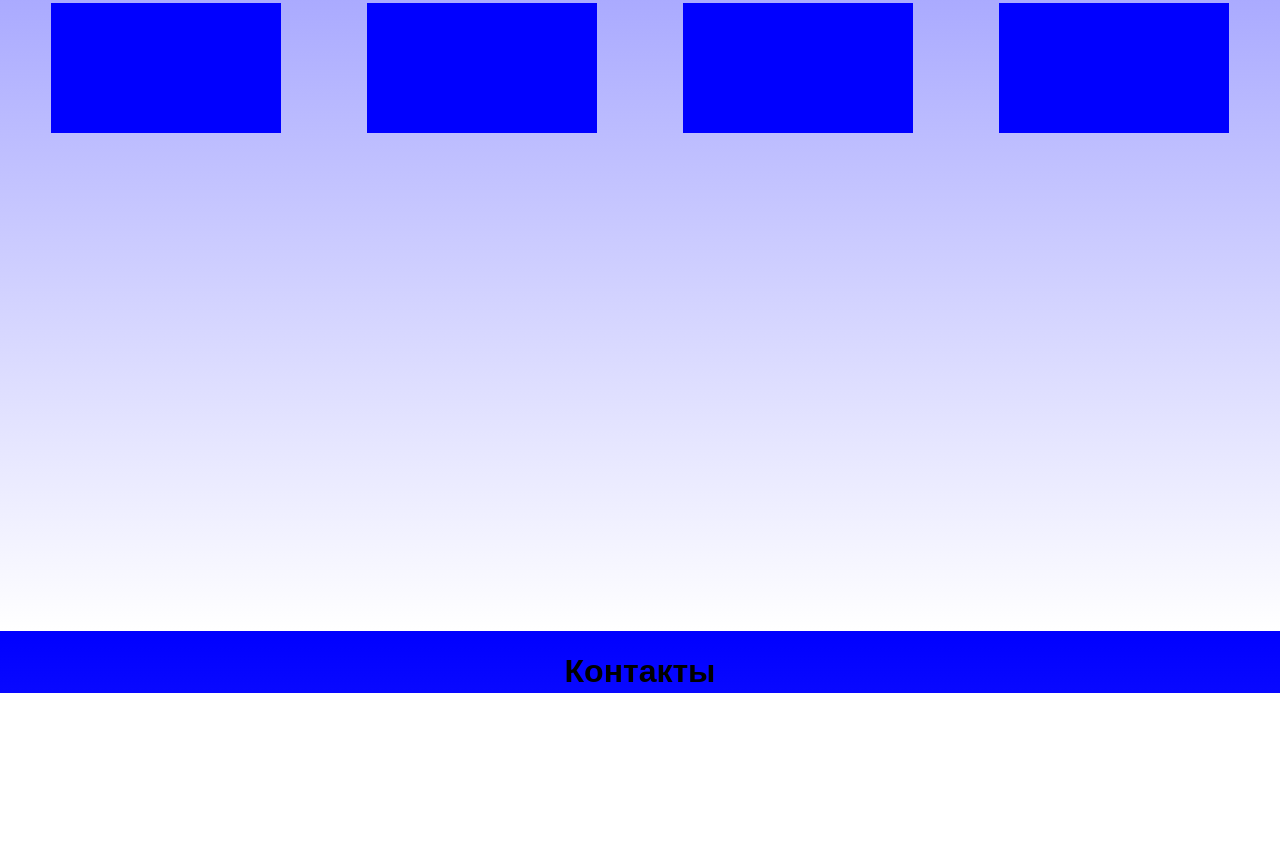
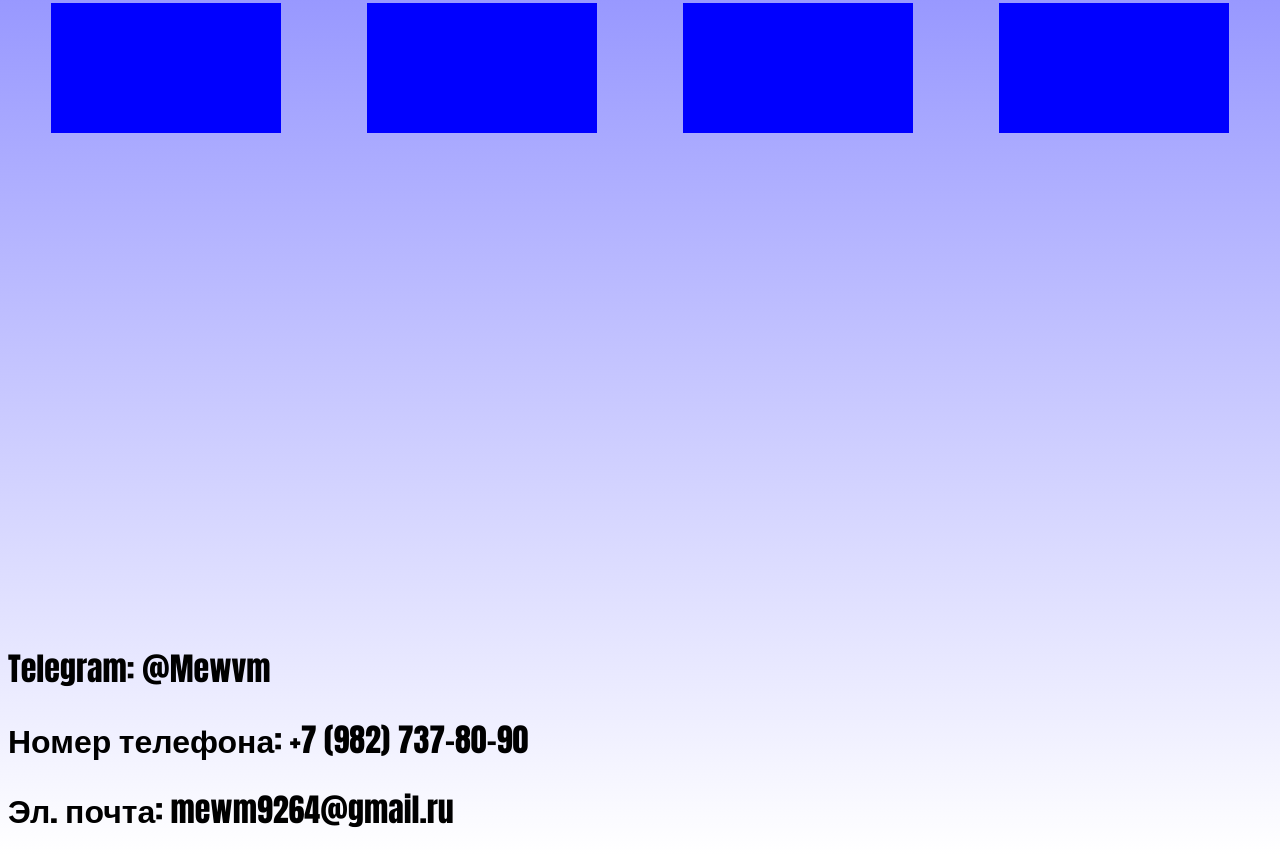
Before and after one commit to MewVarya/Portfolio, a plain HTML site: page index.html in a window 1280 px wide. Shown: the part 1269-2124 px from the top of the page. Before the commit the page ends 1900 px from the top, so only its background shows below. Drawn offline with Linux system fonts and the light colour scheme.

Commit message:
Update index.html

```diff
--- a/index.html
+++ b/index.html
@@ -40,8 +40,10 @@
   <div class="rectangle7"> </div>
   <div class="rectangle8"> </div>
    </div>
-   <div class="contacts">
-   <h1 class="cont_h">Контакты</h1>
+ <h1>Telegram: @Mewvm</h1>
+   <h1>Номер телефона: +7 (982) 737-80-90</h1>
+   <h1>Эл. почта: mewm9264@gmail.ru</h1>
+
 
 
 
```
